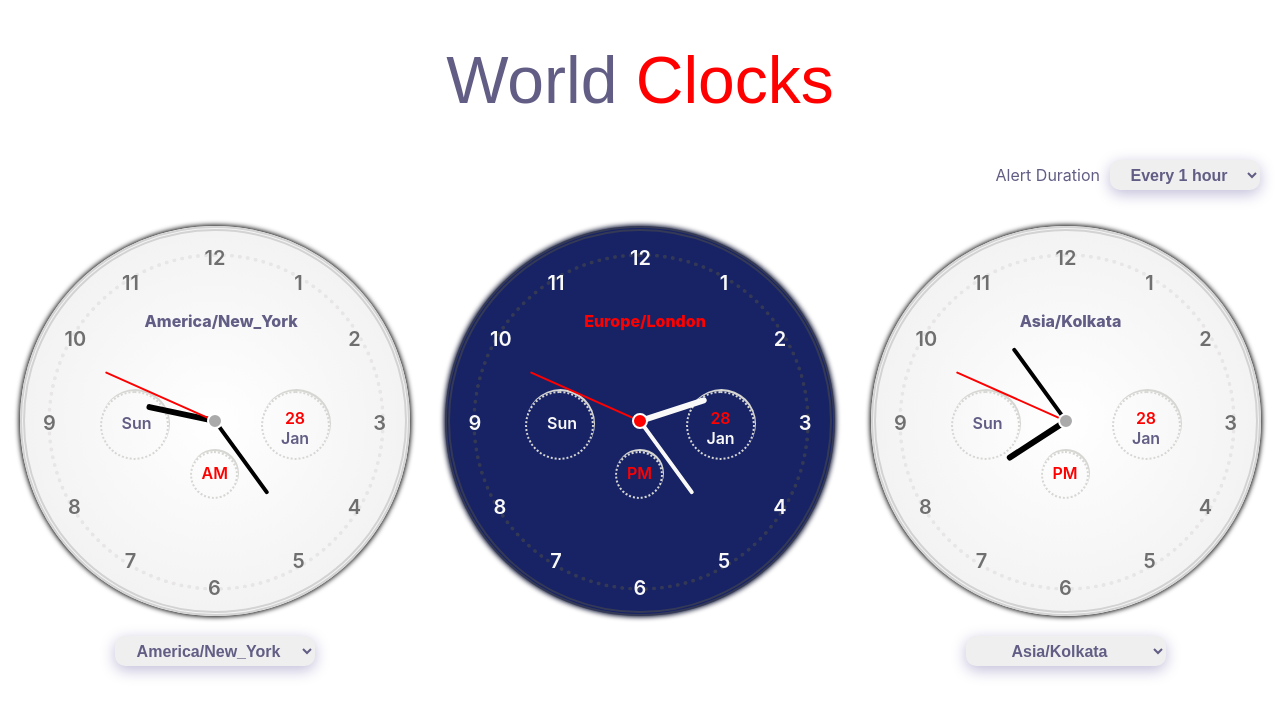
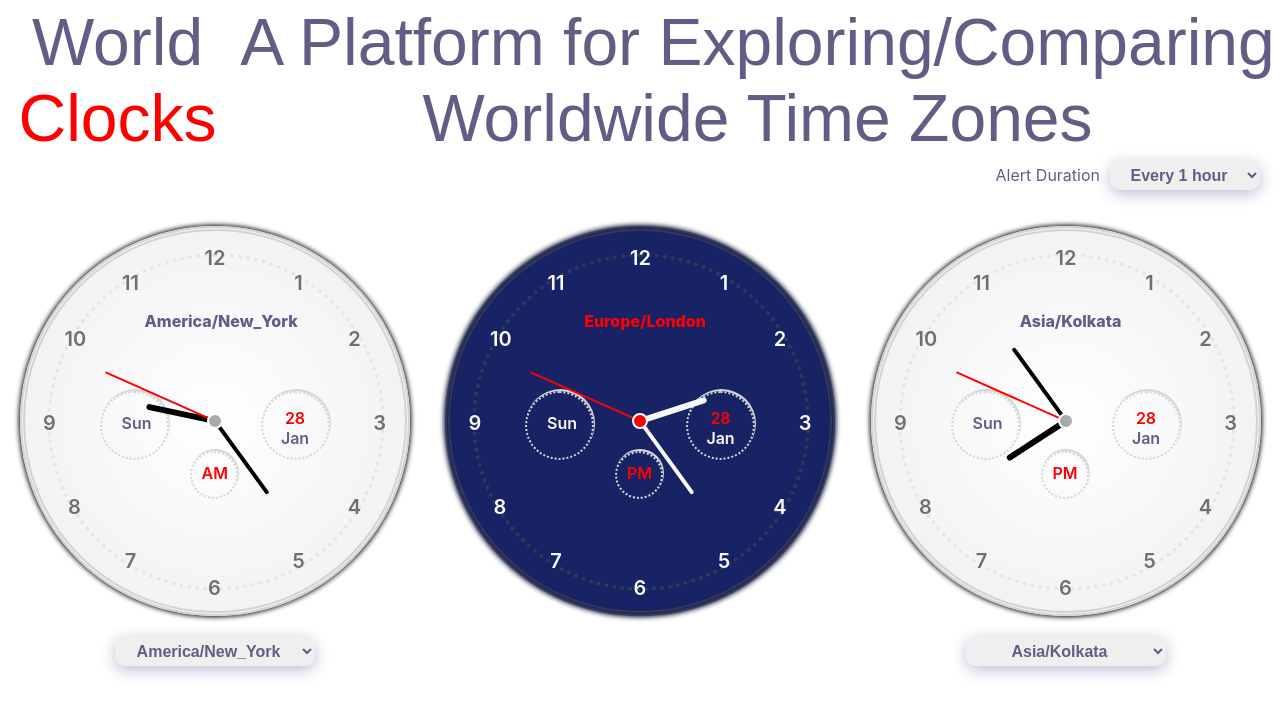
Before and after one commit to rrana011993/world_clocks, a React (Create React App) app: page / in a window 1280 px wide. Shown: the top 716 px of the page. Built offline with nearby package versions, Linux system fonts and the light colour scheme; the HTML template or start-up script is replaced by a standard one.

Commit message:
Update App.tsx

```diff
--- a/src/App.tsx
+++ b/src/App.tsx
@@ -14,6 +14,7 @@ function App() {
     <div className="App">
       <header className="App-header">
         <div>World <span>Clocks</span></div>
+        <p>A Platform for Exploring/Comparing Worldwide Time Zones</p>
       </header>
       <body className='App-body'>
         <div className='menu'>
```
